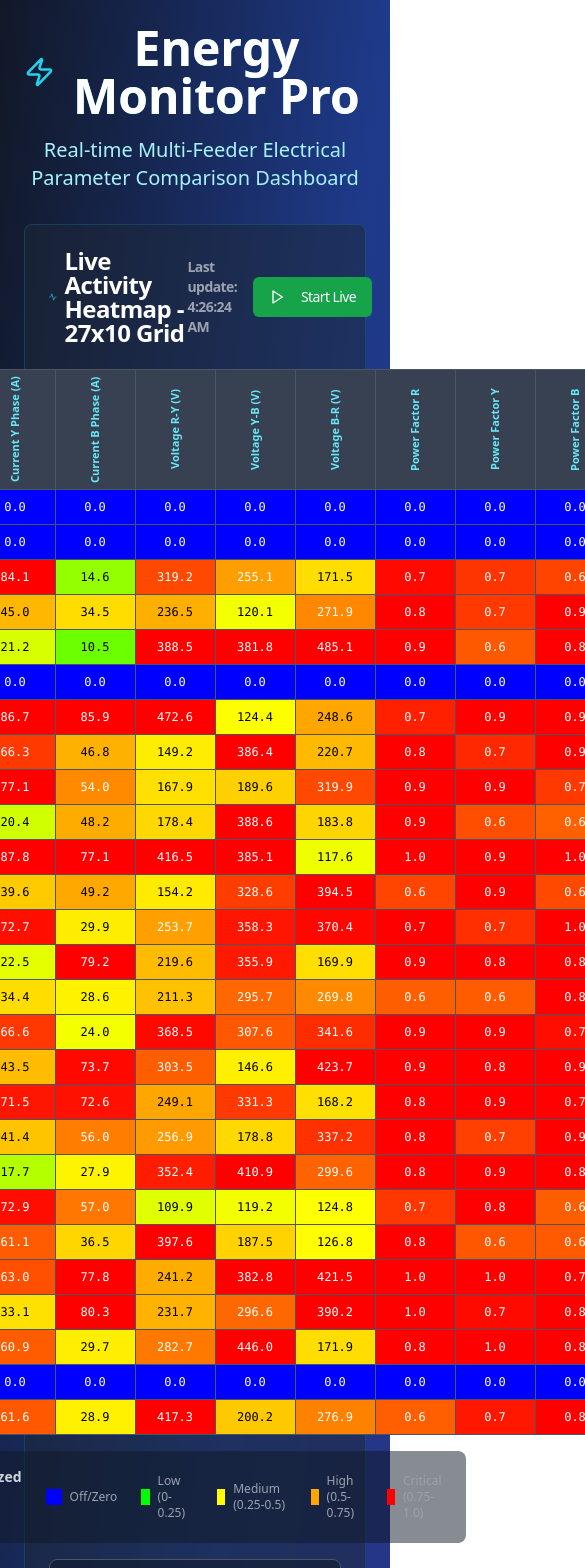
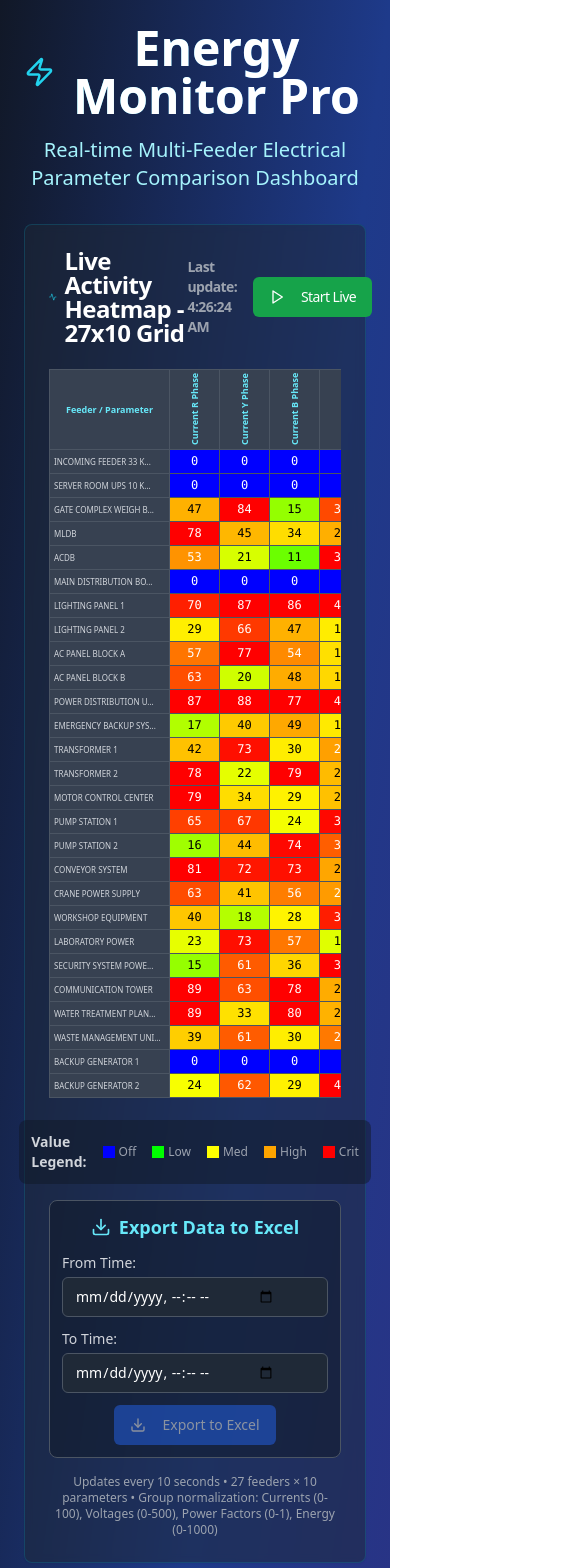
Before and after one commit to Sujalsw/energy-flow-visualizer-compare, a React (Vite) app: page / in a window 390 px wide. Shown: the top 1568 px of the page, 585 px wide, since content can reach past the window. Built offline with nearby package versions, Linux system fonts and the light colour scheme.

Commit message:
Adjust heatmap cell size
Reduce cell size to fit heatmap content within view.

```diff
--- a/src/components/LiveHeatmap.tsx
+++ b/src/components/LiveHeatmap.tsx
@@ -1,3 +1,4 @@
+
 import React, { useState, useEffect } from 'react';
 import { Card, CardContent, CardHeader, CardTitle } from "@/components/ui/card";
 import { Button } from "@/components/ui/button";
@@ -341,14 +342,14 @@ const LiveHeatmap: React.FC = () => {
       <CardContent>
         {Object.keys(heatmapData).length > 0 ? (
           <div className="space-y-4">
-            {/* 27x10 Grid Heatmap - Enhanced Centering */}
-            <div className="w-full flex justify-center items-center">
-              <div className="w-full max-w-none flex justify-center">
-                <div className="inline-block">
-                  <table className="border-collapse border border-gray-600 mx-auto" style={{ fontSize: '11px' }}>
+            {/* 27x10 Grid Heatmap - Optimized for single view */}
+            <div className="w-full">
+              <div className="w-full overflow-auto">
+                <div className="inline-block min-w-full">
+                  <table className="border-collapse border border-gray-600 w-full" style={{ fontSize: '9px' }}>
                     <thead>
                       <tr>
-                        <th className="border border-gray-600 p-2 bg-gray-700 text-cyan-300 font-semibold min-w-[200px]">
+                        <th className="border border-gray-600 p-1 bg-gray-700 text-cyan-300 font-semibold" style={{ minWidth: '120px', width: '120px' }}>
                           Feeder / Parameter
                         </th>
                         {parameters.map(param => (
@@ -358,13 +359,13 @@ const LiveHeatmap: React.FC = () => {
                             style={{
                               writingMode: 'vertical-rl',
                               textOrientation: 'mixed',
-                              minWidth: '80px',
-                              maxWidth: '90px',
-                              height: '120px'
+                              minWidth: '50px',
+                              width: '50px',
+                              height: '80px'
                             }}
                           >
                             <div className="transform rotate-180" style={{ whiteSpace: 'nowrap' }}>
-                              {param.label}
+                              {param.label.replace(' (A)', '').replace(' (V)', '').replace(' (kWh)', '')}
                             </div>
                           </th>
                         ))}
@@ -373,8 +374,8 @@ const LiveHeatmap: React.FC = () => {
                     <tbody>
                       {slaveFeeders.map(feeder => (
                         <tr key={feeder}>
-                          <td className="border border-gray-600 p-2 bg-gray-700 text-gray-300 font-medium text-left">
-                            {feeder}
+                          <td className="border border-gray-600 p-1 bg-gray-700 text-gray-300 font-medium text-left" style={{ fontSize: '8px', width: '120px' }}>
+                            {feeder.length > 20 ? feeder.substring(0, 20) + '...' : feeder}
                           </td>
                           {parameters.map(param => {
                             const cellData = heatmapData[feeder]?.[param.key];
@@ -392,13 +393,13 @@ const LiveHeatmap: React.FC = () => {
                                 style={{
                                   backgroundColor,
                                   color: textColor,
-                                  minWidth: '80px',
-                                  maxWidth: '90px',
-                                  height: '35px'
+                                  width: '50px',
+                                  height: '22px',
+                                  fontSize: '8px'
                                 }}
                               >
                                 <div className="text-xs font-mono leading-tight">
-                                  {cellData ? cellData.value.toFixed(1) : 'N/A'}
+                                  {cellData ? cellData.value.toFixed(0) : 'N/A'}
                                 </div>
 
                                 {/* Tooltip */}
@@ -422,59 +423,59 @@ const LiveHeatmap: React.FC = () => {
               </div>
             </div>
 
-            {/* Legend - Enhanced Centering */}
+            {/* Legend - Compact */}
             <div className="w-full flex justify-center">
-              <div className="flex items-center justify-center space-x-6 p-4 bg-gray-900/50 rounded-lg">
-                <span className="text-sm text-gray-300 font-semibold">Normalized Value Legend:</span>
-                <div className="flex items-center space-x-2">
-                  <div className="w-4 h-4" style={{ backgroundColor: '#0000FF' }}></div>
-                  <span className="text-xs text-gray-400">Off/Zero</span>
+              <div className="flex items-center justify-center space-x-4 p-3 bg-gray-900/50 rounded-lg">
+                <span className="text-sm text-gray-300 font-semibold">Value Legend:</span>
+                <div className="flex items-center space-x-1">
+                  <div className="w-3 h-3" style={{ backgroundColor: '#0000FF' }}></div>
+                  <span className="text-xs text-gray-400">Off</span>
                 </div>
-                <div className="flex items-center space-x-2">
-                  <div className="w-4 h-4" style={{ backgroundColor: '#00FF00' }}></div>
-                  <span className="text-xs text-gray-400">Low (0-0.25)</span>
+                <div className="flex items-center space-x-1">
+                  <div className="w-3 h-3" style={{ backgroundColor: '#00FF00' }}></div>
+                  <span className="text-xs text-gray-400">Low</span>
                 </div>
-                <div className="flex items-center space-x-2">
-                  <div className="w-4 h-4" style={{ backgroundColor: '#FFFF00' }}></div>
-                  <span className="text-xs text-gray-400">Medium (0.25-0.5)</span>
+                <div className="flex items-center space-x-1">
+                  <div className="w-3 h-3" style={{ backgroundColor: '#FFFF00' }}></div>
+                  <span className="text-xs text-gray-400">Med</span>
                 </div>
-                <div className="flex items-center space-x-2">
-                  <div className="w-4 h-4" style={{ backgroundColor: '#FFA500' }}></div>
-                  <span className="text-xs text-gray-400">High (0.5-0.75)</span>
+                <div className="flex items-center space-x-1">
+                  <div className="w-3 h-3" style={{ backgroundColor: '#FFA500' }}></div>
+                  <span className="text-xs text-gray-400">High</span>
                 </div>
-                <div className="flex items-center space-x-2">
-                  <div className="w-4 h-4" style={{ backgroundColor: '#FF0000' }}></div>
-                  <span className="text-xs text-gray-400">Critical (0.75-1.0)</span>
+                <div className="flex items-center space-x-1">
+                  <div className="w-3 h-3" style={{ backgroundColor: '#FF0000' }}></div>
+                  <span className="text-xs text-gray-400">Crit</span>
                 </div>
               </div>
             </div>
 
-            {/* Export Section - Enhanced Centering */}
+            {/* Export Section - Compact */}
             <div className="w-full flex justify-center">
-              <div className="w-full max-w-4xl">
-                <div className="p-4 bg-gray-900/50 rounded-lg border border-gray-600 mx-auto">
-                  <h3 className="text-lg font-semibold text-cyan-300 mb-4 flex items-center justify-center">
+              <div className="w-full max-w-3xl">
+                <div className="p-3 bg-gray-900/50 rounded-lg border border-gray-600 mx-auto">
+                  <h3 className="text-lg font-semibold text-cyan-300 mb-3 flex items-center justify-center">
                     <Download className="h-5 w-5 mr-2" />
                     Export Data to Excel
                   </h3>
-                  <div className="space-y-4">
-                    <div className="grid grid-cols-1 md:grid-cols-2 gap-4 max-w-2xl mx-auto">
-                      <div className="flex flex-col space-y-2">
+                  <div className="space-y-3">
+                    <div className="grid grid-cols-1 md:grid-cols-2 gap-3 max-w-xl mx-auto">
+                      <div className="flex flex-col space-y-1">
                         <label className="text-sm text-gray-300">From Time:</label>
                         <Input
                           type="datetime-local"
                           value={fromTime}
                           onChange={(e) => setFromTime(e.target.value)}
-                          className="bg-gray-800 border-gray-600 text-white"
+                          className="bg-gray-800 border-gray-600 text-white text-sm"
                         />
                       </div>
-                      <div className="flex flex-col space-y-2">
+                      <div className="flex flex-col space-y-1">
                         <label className="text-sm text-gray-300">To Time:</label>
                         <Input
                           type="datetime-local"
                           value={toTime}
                           onChange={(e) => setToTime(e.target.value)}
-                          className="bg-gray-800 border-gray-600 text-white"
+                          className="bg-gray-800 border-gray-600 text-white text-sm"
                         />
                       </div>
                     </div>
@@ -501,15 +502,11 @@ const LiveHeatmap: React.FC = () => {
               </div>
             </div>
 
-            {/* Update Info - Centered */}
-            <div className="text-center text-sm text-gray-400">
+            {/* Update Info - Compact */}
+            <div className="text-center text-xs text-gray-400">
               <p>
-                Updates every 10 seconds •
-                Showing 27 feeders (rows) × 10 parameters (columns) •
-                Group-specific normalization: Currents (0-100), Voltages (0-500), Power Factors (0-1), Active Energy (0-1000)
-              </p>
-              <p className="mt-1">
-                Blue = Zero/Off | Green→Yellow→Orange→Red = Increasing normalized values (0→1)
+                Updates every 10 seconds • 27 feeders × 10 parameters •
+                Group normalization: Currents (0-100), Voltages (0-500), Power Factors (0-1), Energy (0-1000)
               </p>
             </div>
           </div>
```
